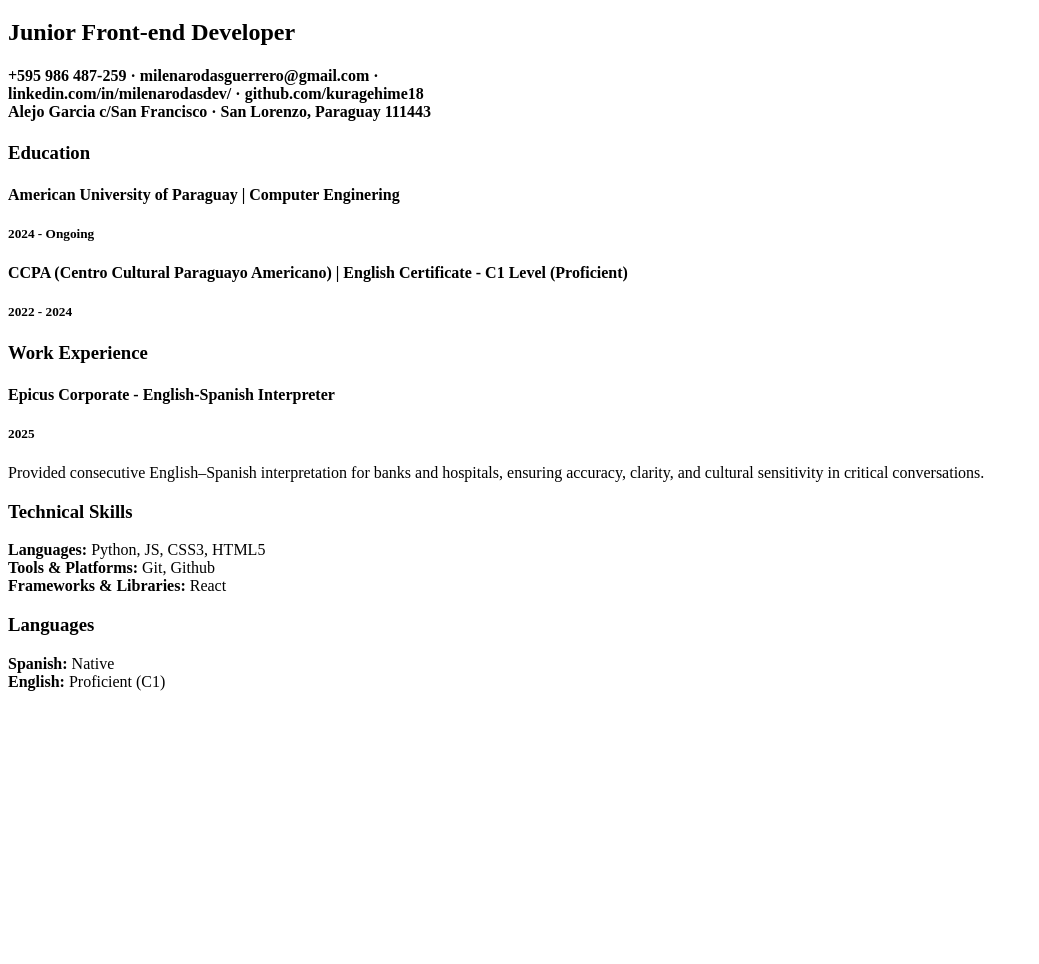
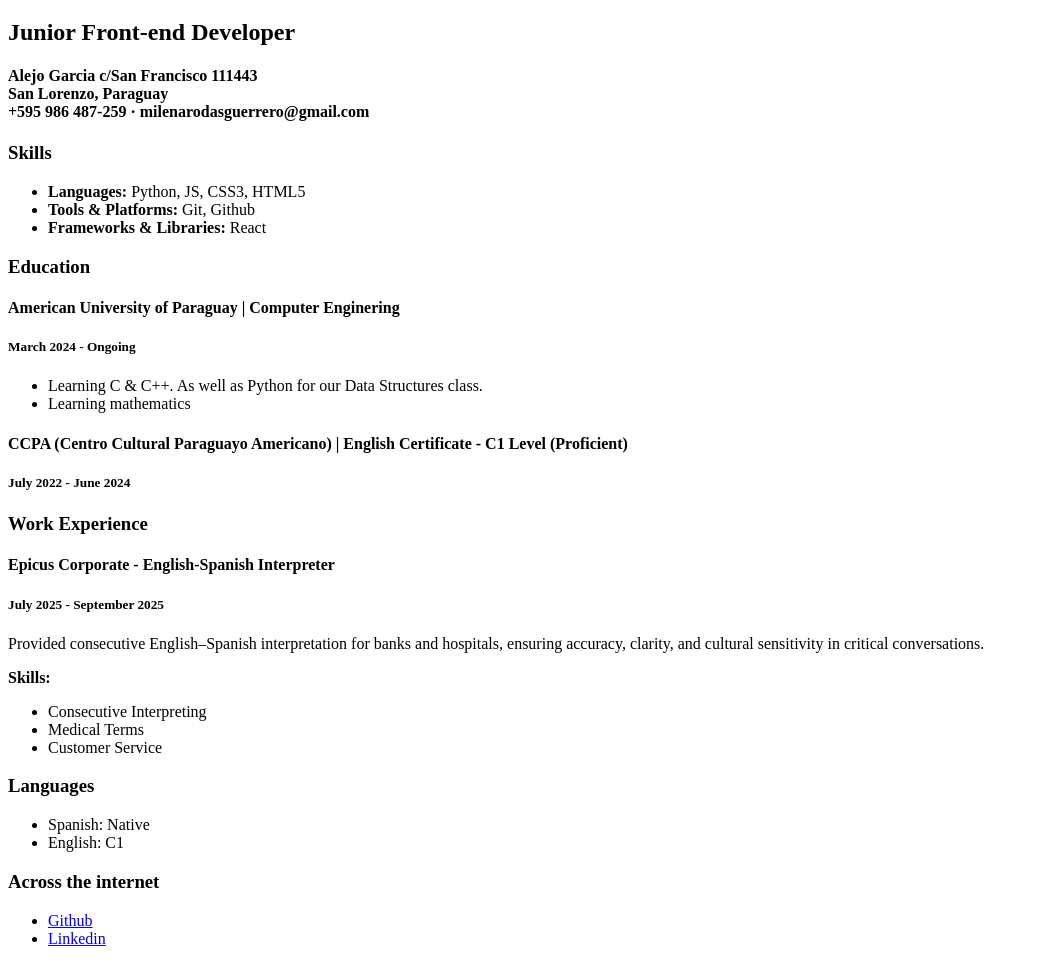
Before and after one commit to kuragehime18/Roadmap.sh-Front-End-Projects, a plain HTML site: page index.html in a window 1280 px wide. Shown: the part 61-1025 px from the top of the page, without its empty margins (0-1039 px from the left). Before the commit the page ends 800 px from the top, so only its background shows below. Drawn offline with Linux system fonts and the light colour scheme.

Commit message:
Updated code

```diff
--- a/index.html
+++ b/index.html
@@ -9,38 +9,61 @@
     <h1>Milena Rodas</h1>
     <h2>Junior Front-end Developer</h2>
     <h4>
-      +595 986 487-259 · milenarodasguerrero@gmail.com ·
-      <br />linkedin.com/in/milenarodasdev/ · github.com/kuragehime18 <br />
-      Alejo Garcia c/San Francisco · San Lorenzo, Paraguay 111443
+      Alejo Garcia c/San Francisco 111443
+      <br />San Lorenzo, Paraguay
+      <br />
+      +595 986 487-259 · milenarodasguerrero@gmail.com
     </h4>
+
+    <h3>Skills</h3>
+    <ul>
+      <li><b>Languages:</b> Python, JS, CSS3, HTML5</li>
+      <li><b>Tools & Platforms:</b> Git, Github</li>
+      <li><b>Frameworks & Libraries:</b> React</li>
+    </ul>
+
     <h3>Education</h3>
     <h4>American University of Paraguay | Computer Enginering</h4>
-    <h5>2024 - Ongoing</h5>
+    <h5>March 2024 - Ongoing</h5>
+    <ul>
+      <li>
+        Learning C & C++. As well as Python for our Data Structures class.
+      </li>
+      <li>Learning mathematics</li>
+    </ul>
     <h4>
       CCPA (Centro Cultural Paraguayo Americano) | English Certificate - C1
       Level (Proficient)
     </h4>
-    <h5>2022 - 2024</h5>
+    <h5>July 2022 - June 2024</h5>
 
     <h3>Work Experience</h3>
     <h4>Epicus Corporate - English-Spanish Interpreter</h4>
-    <h5>2025</h5>
+    <h5>July 2025 - September 2025</h5>
     <p>
       Provided consecutive English–Spanish interpretation for banks and
       hospitals, ensuring accuracy, clarity, and cultural sensitivity in
       critical conversations.
     </p>
-
-    <h3>Technical Skills</h3>
-    <p>
-      <b>Languages:</b> Python, JS, CSS3, HTML5 <br /><b>Tools & Platforms:</b>
-      Git, Github <br /><b>Frameworks & Libraries:</b> React
-    </p>
+    <p><b>Skills:</b></p>
+    <ul>
+      <li>Consecutive Interpreting</li>
+      <li>Medical Terms</li>
+      <li>Customer Service</li>
+    </ul>
 
     <h3>Languages</h3>
-    <p>
-      <b>Spanish:</b> Native <br />
-      <b>English:</b> Proficient (C1)
-    </p>
+    <ul>
+      <li>Spanish: Native</li>
+      <li>English: C1</li>
+    </ul>
+
+    <h3>Across the internet</h3>
+    <ul>
+      <li><a href="https://github.com/kuragehime18">Github</a></li>
+      <li>
+        <a href="https://www.linkedin.com/in/milenarodasdev/">Linkedin</a>
+      </li>
+    </ul>
   </body>
 </html>
```
